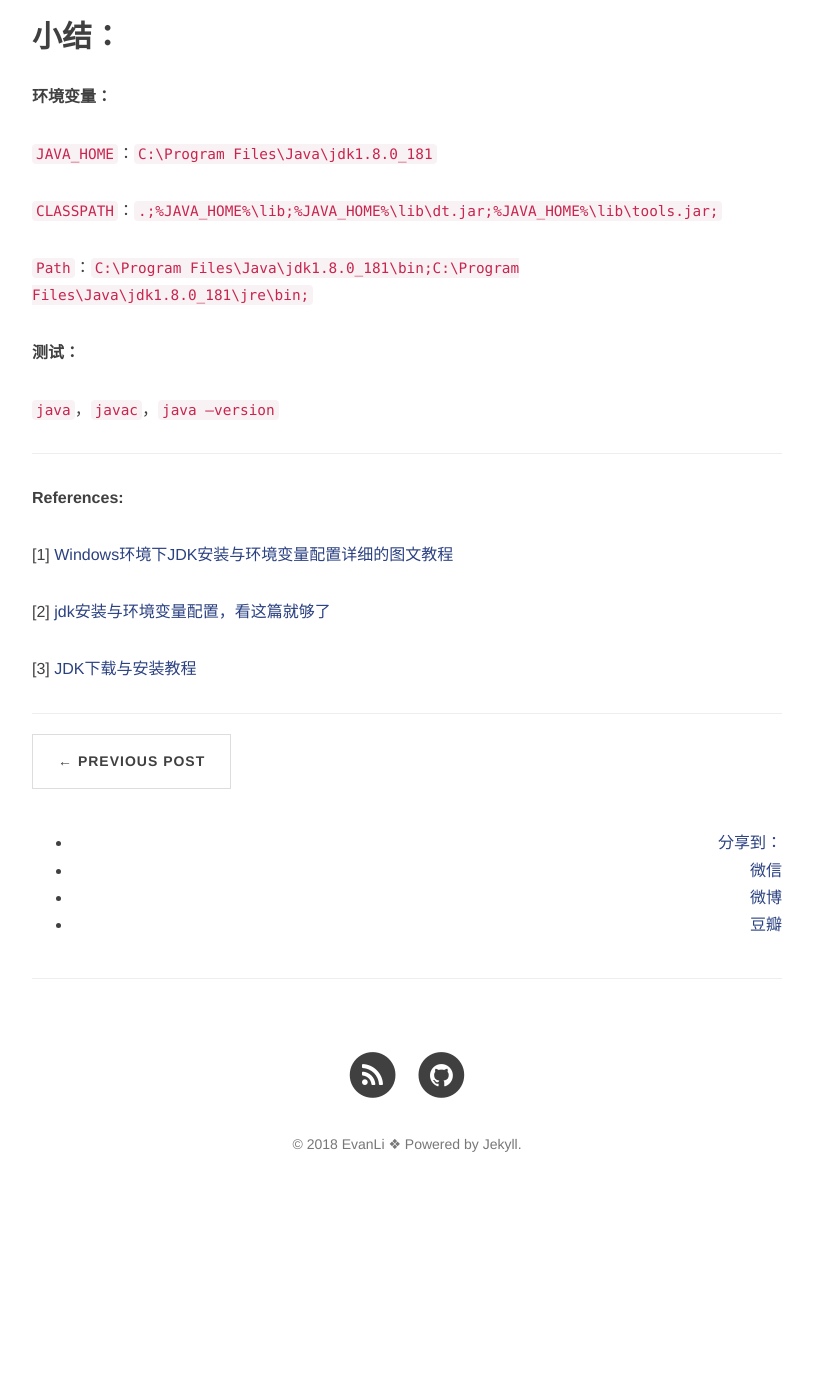
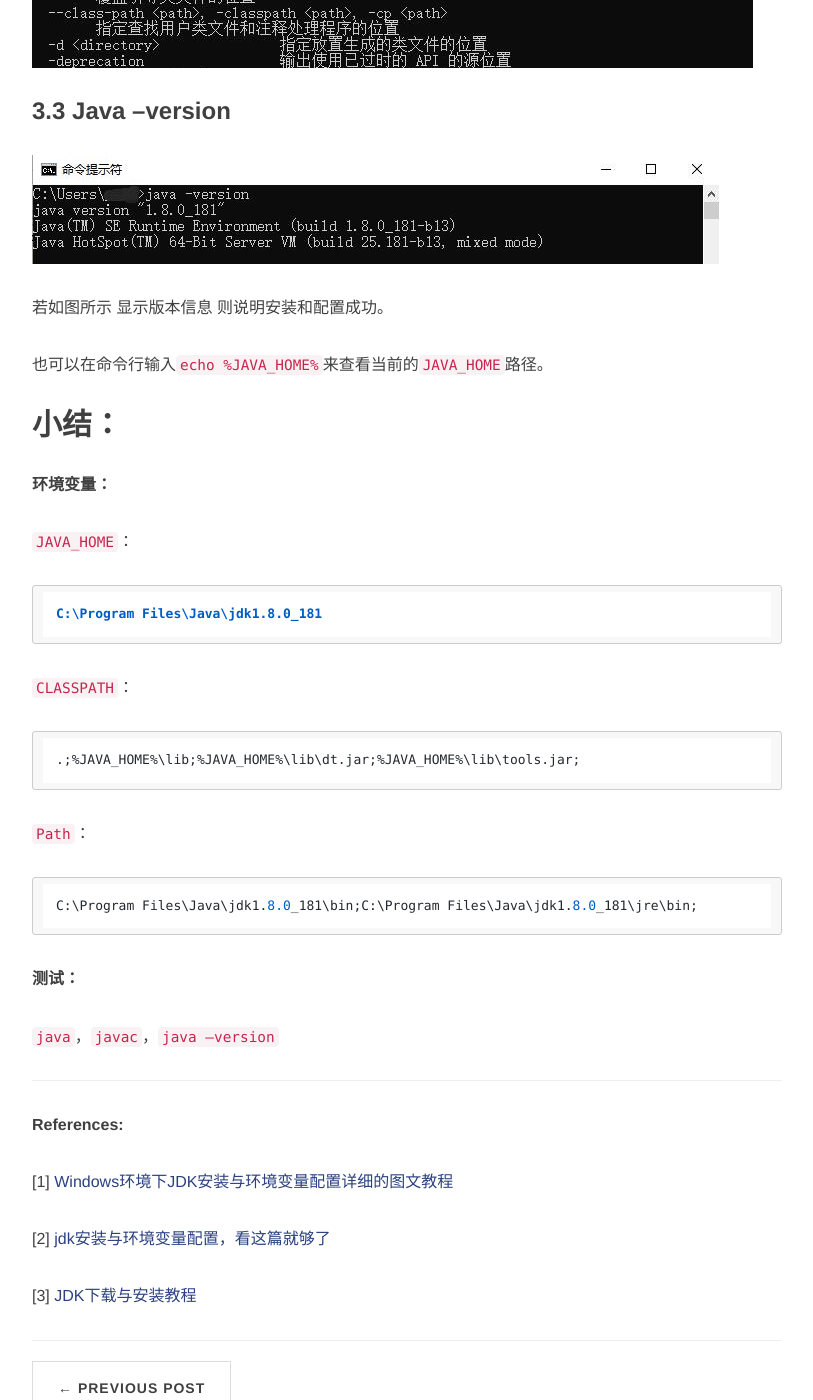
Before and after one commit to EvanLi/EvanLi.github.io, a Jekyll site: the page built from _posts/2018-08-08-inst-set-jdk-windows.md, in a window 1280 px wide and 1400 px high, scrolled down 8065 px. Shown: the whole window, without its empty margins (233-1046 px from the left). Built offline with Jekyll 4.4.1, drawn with Linux system fonts in a browser that asks for light colours; nearby versions of some CDN libraries; comment, search, counter and statistics services are not loaded; before the commit the page ends 9286 px from its top, so only the background shows below that.

Commit message:
[Edit blog]Edit last blog article.

````diff
--- a/_posts/2018-08-08-inst-set-jdk-windows.md
+++ b/_posts/2018-08-08-inst-set-jdk-windows.md
@@ -76,7 +76,12 @@
 
 **作用：**它指向jdk的安装目录，Eclipse/NetBeans/Tomcat等软件就是通过搜索JAVA_HOME变量来找到并使用安装好的jdk。
 
-**配置方法：**在系统变量里点击新建，变量名填写`JAVA_HOME`，变量值填写JDK的安装路径（根据自己的安装路径填写）,比如: `C:\Program Files\Java\jdk1.8.0_181`
+**配置方法：**在系统变量里点击新建，变量名填写`JAVA_HOME`，变量值填写JDK的安装路径（根据自己的安装路径填写）,比如:
+
+```
+C:\Program Files\Java\jdk1.8.0_181
+```
+
 ![java-set2-1-1](/img/20180808/java-set-javahome.jpg)
 
 ### 2.2创建系统变量CLASSPATH
@@ -85,7 +90,11 @@
 我们需要把jdk安装目录下的lib子目录中的dt.jar和tools.jar设置到CLASSPATH中，当然，当前目录“.”也必须加入到该变量中。
 
 **配置方法：**在系统变量里点击新建，变量名填写`CLASSPATH`，变量值是
-`.;%JAVA_HOME%\lib;%JAVA_HOME%\lib\dt.jar;%JAVA_HOME%\lib\tools.jar;`
+
+```
+.;%JAVA_HOME%\lib;%JAVA_HOME%\lib\dt.jar;%JAVA_HOME%\lib\tools.jar;
+```
+
 
 ![java-set2-2-1](/img/20180808/java-set-classpath.jpg)
 
@@ -93,7 +102,13 @@
 
 **作用：**指定命令搜索路径，在命令行下面执行命令如javac编译java程序时，它会到PATH变量所指定的路径中查找看是否能找到相应的命令程序。我们需要把jdk安装目录下的bin目录增加到现有的PATH变量中，bin目录中包含经常要用到的可执行文件如javac/java/javadoc等待，设置好PATH变量后，就可以在任何目录下执行javac/java等工具了。
 
-**配置方法：**在系统变量里找到Path变量，这是系统自带的，不用新建。双击Path，由于原来的变量值已经存在，故应在已有的变量后加上`;%JAVA_HOME%\bin;%JAVA_HOME%\jre\bin`。注意前面的分号。
+**配置方法：**在系统变量里找到Path变量，这是系统自带的，不用新建。双击Path，由于原来的变量值已经存在，故应在已有的变量后加上
+
+```
+;%JAVA_HOME%\bin;%JAVA_HOME%\jre\bin
+```
+
+注意前面的分号。
 
 ![java-set2-3-1](/img/20180808/java-set-path.jpg)
 
@@ -101,11 +116,15 @@
 
 **因此，加上的分别是：**
 
-`C:\Program Files\Java\jdk1.8.0_181\bin`
+```
+C:\Program Files\Java\jdk1.8.0_181\bin
+```
 
 和
 
-`C:\Program Files\Java\jdk1.8.0_181\jre\bin`
+```
+C:\Program Files\Java\jdk1.8.0_181\jre\bin
+```
 
 如图所示：
 
@@ -134,12 +153,23 @@
 
 **环境变量：**
 
+`JAVA_HOME`：
 
-`JAVA_HOME`：`C:\Program Files\Java\jdk1.8.0_181`
+```
+C:\Program Files\Java\jdk1.8.0_181
+```
 
-`CLASSPATH`：`.;%JAVA_HOME%\lib;%JAVA_HOME%\lib\dt.jar;%JAVA_HOME%\lib\tools.jar;`
+`CLASSPATH`：
 
-`Path`：`C:\Program Files\Java\jdk1.8.0_181\bin;C:\Program Files\Java\jdk1.8.0_181\jre\bin;`
+```
+.;%JAVA_HOME%\lib;%JAVA_HOME%\lib\dt.jar;%JAVA_HOME%\lib\tools.jar;
+```
+
+`Path`：
+
+```
+C:\Program Files\Java\jdk1.8.0_181\bin;C:\Program Files\Java\jdk1.8.0_181\jre\bin;
+```
 
 
 **测试：**
````
